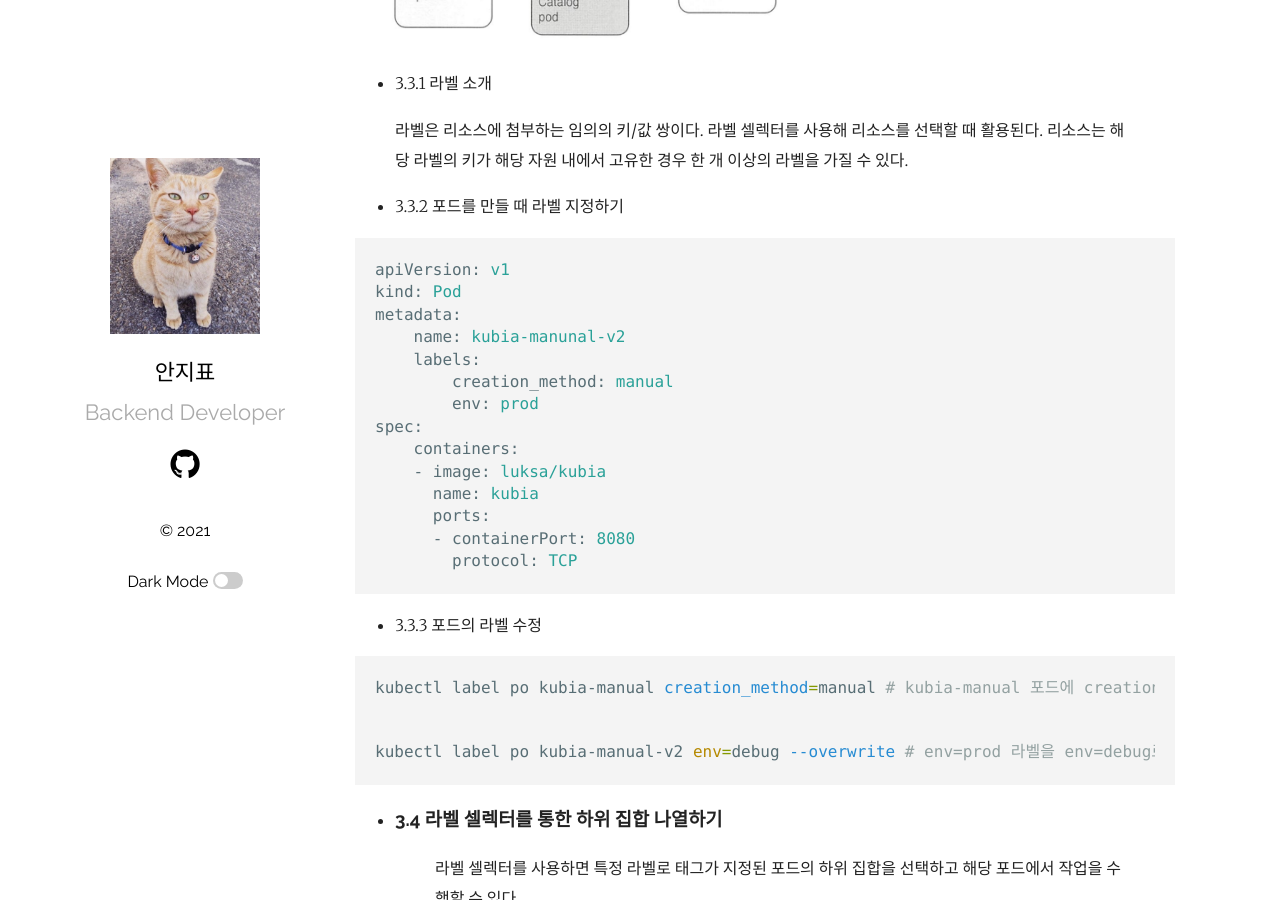
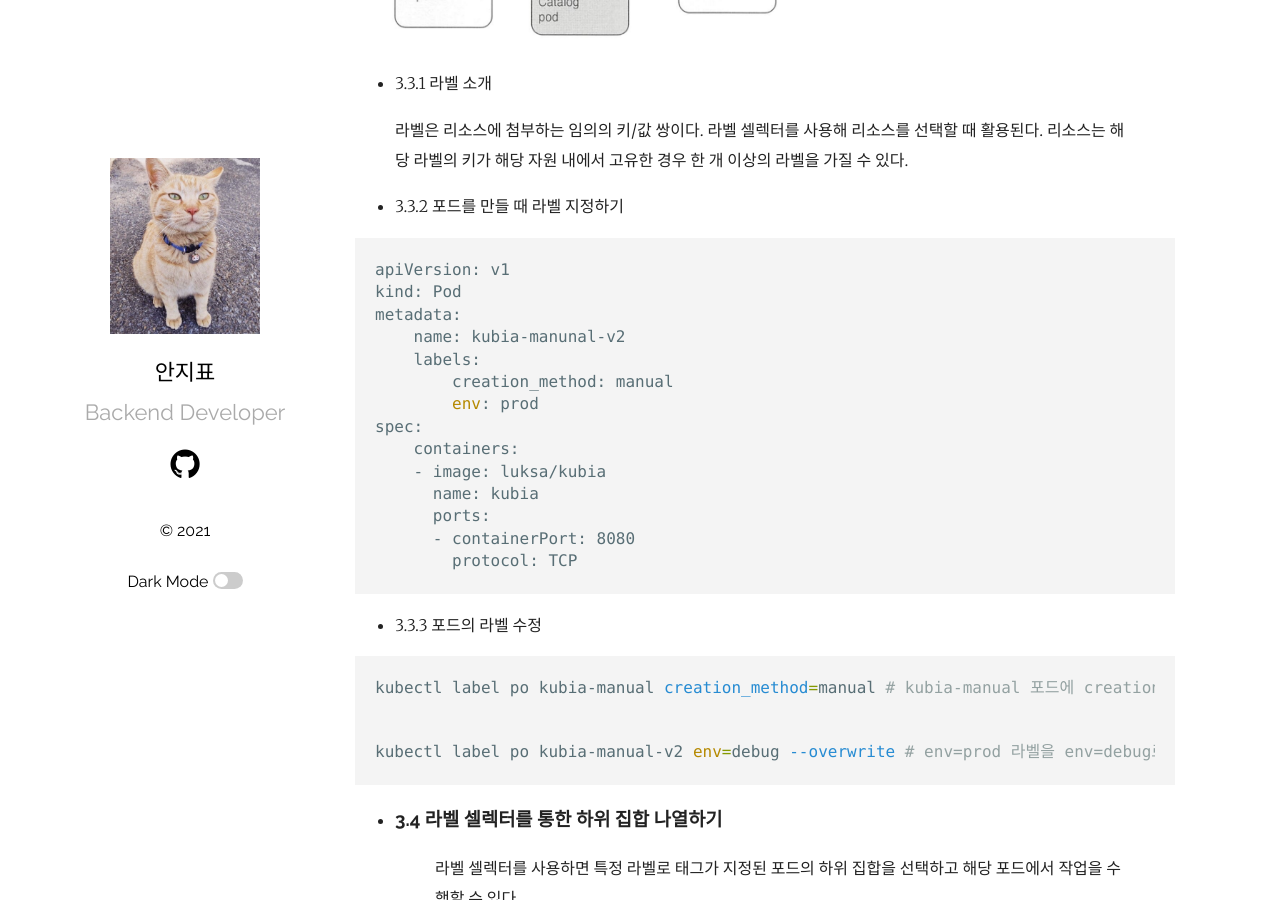
Before and after one commit to ppyong/ppyong.github.io, a Jekyll site: the page built from _posts/2021-09-27-kubernetes-in-action(chapter2~3).md, in a window 1280 px wide and 900 px high, scrolled down 6371 px. Built offline with Jekyll 4.4.1, drawn with Linux system fonts in a browser that asks for light colours; some of the changed text lies outside the part shown.

Commit message:
temp-20210104-1

````diff
--- a/_posts/2021-09-27-kubernetes-in-action(chapter2~3).md
+++ b/_posts/2021-09-27-kubernetes-in-action(chapter2~3).md
@@ -83,7 +83,7 @@ kubectl get po kubia-zxzij -o yaml
 
 - 3.2.2 포드의 간단한 YAML 디스크립터 만들기
 >
-```yaml
+```shell
 apiVersion: v1
 kind: Pod
 metadata:
@@ -154,7 +154,7 @@ curl localhost:8888
 
 - 3.3.2 포드를 만들 때 라벨 지정하기
 
-```yaml
+```shell
 apiVersion: v1
 kind: Pod
 metadata:
````
